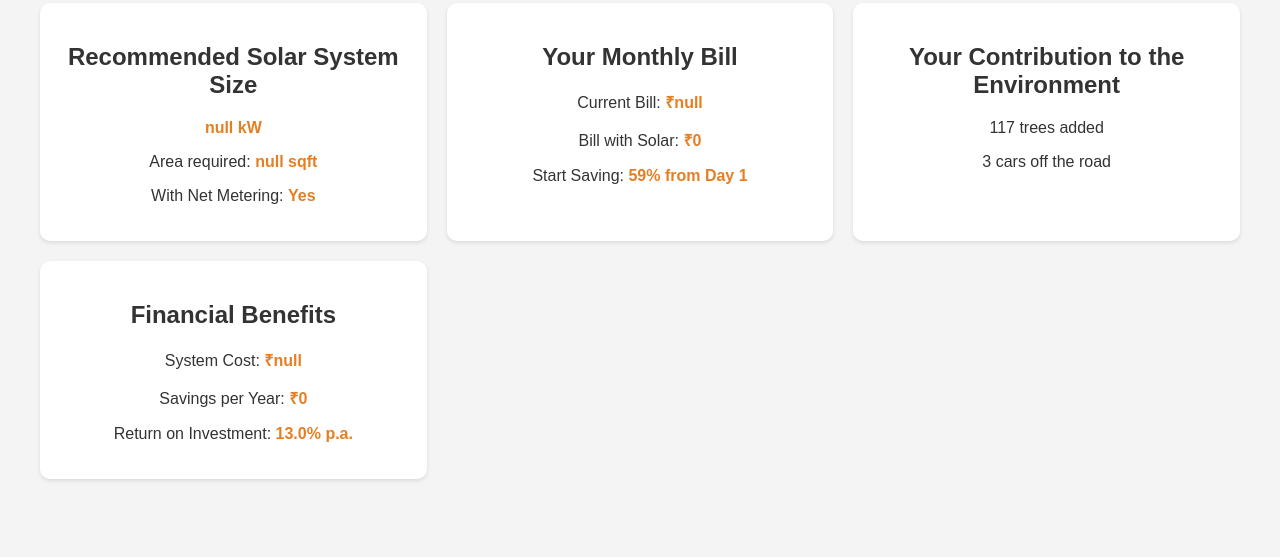
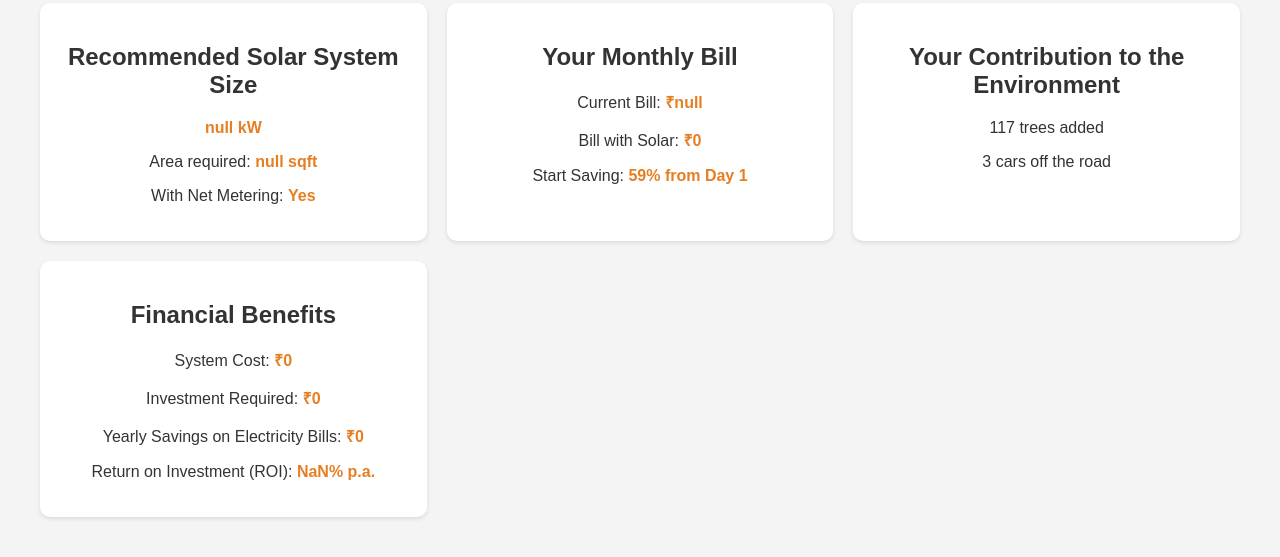
Before and after one commit to prath7550/solar-system-recommendation1, a plain HTML site: page report.html in a window 1280 px wide. Shown: the part 107-664 px from the top of the page. Drawn offline with Linux system fonts and the light colour scheme.

Commit message:
Add files via upload

```diff
--- a/report.html
+++ b/report.html
@@ -71,8 +71,9 @@
             <div class="card">
                 <h2>Financial Benefits</h2>
                 <p>System Cost: <span class="highlight" id="systemCost">₹1.4 Lacs</span></p>
-                <p>Savings per Year: <span class="highlight" id="yearlySavings">₹52,800</span></p>
-                <p>Return on Investment: <span class="highlight">13.0% p.a.</span></p>
+                <p>Investment Required: <span class="highlight" id="investmentRequired">₹1.4 Lacs</span></p>
+                <p>Yearly Savings on Electricity Bills: <span class="highlight" id="yearlySavings">₹52,800</span></p>
+                <p>Return on Investment (ROI): <span class="highlight" id="roi">13.0% p.a.</span></p>
             </div>
         </div>
     </div>
@@ -84,7 +85,7 @@
             var areaRequired = localStorage.getItem('areaRequired');
             var savingsPerMonth = localStorage.getItem('savings');
             var bill = localStorage.getItem('bill');
-            var systemCost = localStorage.getItem('systemCost');
+            var systemCostPerKw = localStorage.getItem('systemCostPerKw'); // New input for cost per kW
 
             // Update the elements with the data
             document.getElementById('solarSize').textContent = solarSize + ' kW';
@@ -95,9 +96,17 @@
             // Calculate yearly savings (savings per month * 12)
             var yearlySavings = savingsPerMonth * 12;
 
-            // Update yearly savings and system cost
-            document.getElementById('systemCost').textContent = '₹' + systemCost;
+            // Calculate the total investment required (solar system size * cost per kW)
+            var investmentRequired = solarSize * systemCostPerKw;
+
+            // Calculate Return on Investment (ROI)
+            var roi = (yearlySavings / investmentRequired) * 100;
+
+            // Update the elements with the calculated values
+            document.getElementById('systemCost').textContent = '₹' + (solarSize * systemCostPerKw);
+            document.getElementById('investmentRequired').textContent = '₹' + investmentRequired;
             document.getElementById('yearlySavings').textContent = '₹' + yearlySavings;
+            document.getElementById('roi').textContent = roi.toFixed(2) + '% p.a.';
         }
     </script>
 </body>
```
